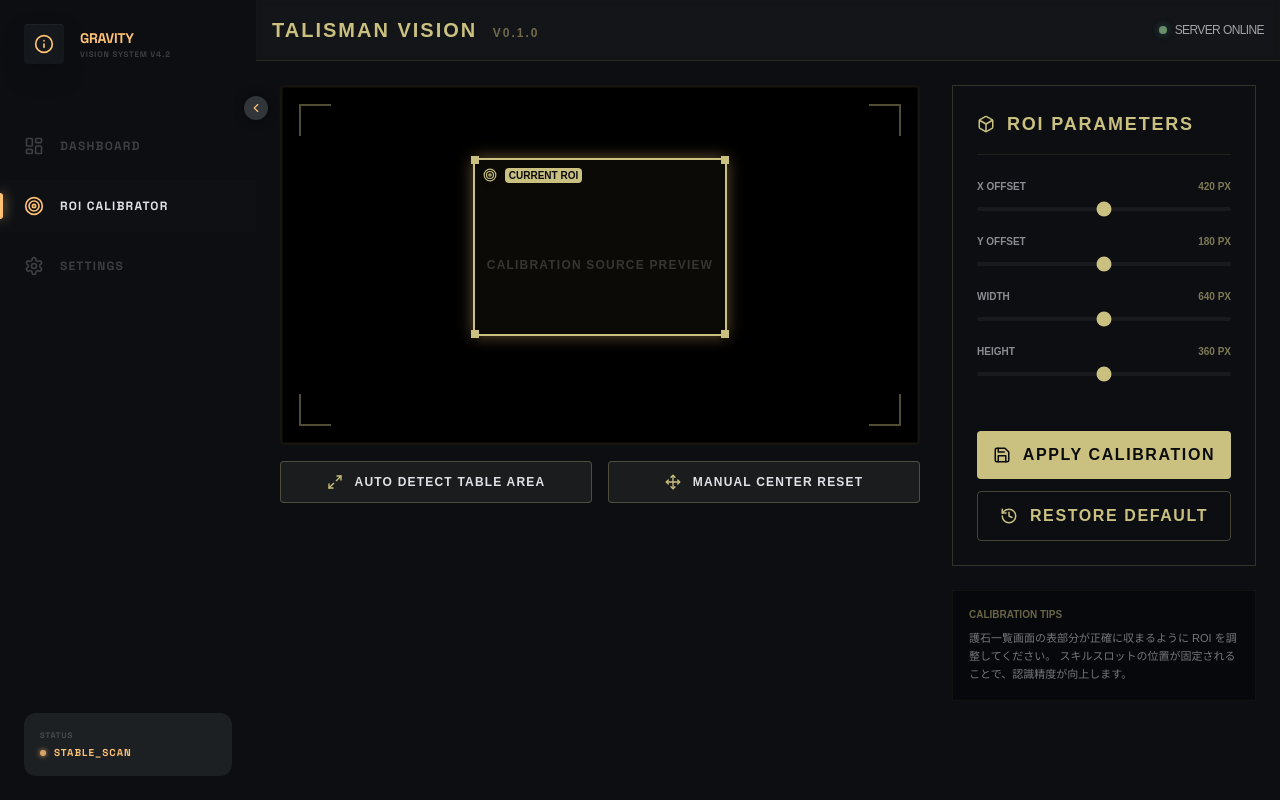
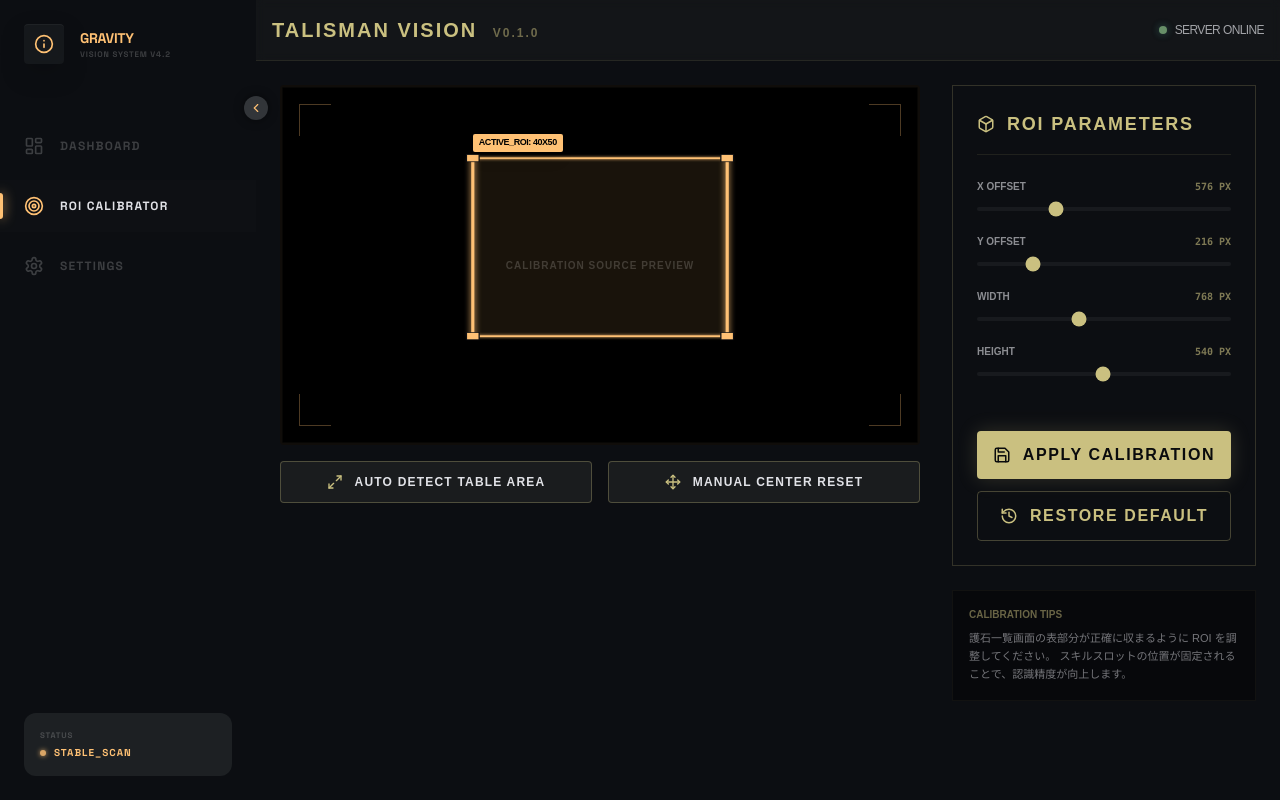
Before and after one commit to TAKE4548/mhws-vision-client, a React (Vite) app: page / in a window 1280 px wide. Both pictures are taken after a click on the button "ROI CALIBRATOR". Built offline with nearby package versions, Linux system fonts and the light colour scheme; the HTML template or start-up script is replaced by a standard one.

Commit message:
feat: implement interactive ROI canvas (REQ-007)

```diff
--- a/src/components/ROICalibrator.tsx
+++ b/src/components/ROICalibrator.tsx
@@ -1,55 +1,36 @@
 import React from 'react'
-import { Target, Maximize2, Move, Box, Save, History } from 'lucide-react'
+import { Maximize2, Move, Box, Save, History } from 'lucide-react'
+import InteractiveCanvas from './roi/InteractiveCanvas'
+import { useROIStore } from '../store/roiStore'
 
 const ROICalibrator = () => {
+  const { roi, updateRoi, resetRoi } = useROIStore();
+
+  // 1920x1080 を基準とした表示用ピクセル計算
+  const displayCoords = {
+    x: Math.round(roi.x * 1920),
+    y: Math.round(roi.y * 1080),
+    w: Math.round(roi.w * 1920),
+    h: Math.round(roi.h * 1080),
+  };
+
   return (
     <div className="grid grid-cols-12 gap-8 animate-in fade-in slide-in-from-right-2 duration-500">
       {/* Simulation Area */}
       <div className="col-span-8 flex flex-col gap-4">
-        <div className="aspect-video bg-black relative rounded border-2 border-mhw-accent/10 overflow-hidden shadow-inner group">
-          {/* Mock Video Frame */}
-          <div className="absolute inset-0 flex items-center justify-center">
-            <span className="text-xs uppercase tracking-widest opacity-20 font-bold">Calibration Source Preview</span>
-          </div>
-
-          {/* ROI Overlay Mock */}
-          <div
-            className="absolute border-2 border-mhw-accent shadow-[0_0_15px_rgba(201,160,99,0.5)] bg-mhw-accent/5 cursor-move"
-            style={{ top: '20%', left: '30%', width: '40%', height: '50%' }}
-          >
-            {/* Corners */}
-            <div className="absolute top-0 left-0 w-2 h-2 bg-mhw-accent -translate-x-1/2 -translate-y-1/2" />
-            <div className="absolute top-0 right-0 w-2 h-2 bg-mhw-accent translate-x-1/2 -translate-y-1/2" />
-            <div className="absolute bottom-0 left-0 w-2 h-2 bg-mhw-accent -translate-x-1/2 translate-y-1/2" />
-            <div className="absolute bottom-0 right-0 w-2 h-2 bg-mhw-accent translate-x-1/2 translate-y-1/2" />
-
-            <div className="absolute top-2 left-2 flex gap-2">
-              <Target size={14} className="text-mhw-accent drop-shadow-md" />
-              <span className="text-[10px] bg-mhw-accent text-mhw-bg font-bold px-1 rounded uppercase">Current ROI</span>
-            </div>
-          </div>
-
-          {/* HUD Overlay */}
-          <div className="absolute inset-0 pointer-events-none border border-mhw-accent/5 flex flex-col justify-between p-4">
-            <div className="flex justify-between">
-              <div className="w-8 h-8 border-t-2 border-l-2 border-mhw-accent/40" />
-              <div className="w-8 h-8 border-t-2 border-r-2 border-mhw-accent/40" />
-            </div>
-            <div className="flex justify-between">
-              <div className="w-8 h-8 border-b-2 border-l-2 border-mhw-accent/40" />
-              <div className="w-8 h-8 border-b-2 border-r-2 border-mhw-accent/40" />
-            </div>
-          </div>
-        </div>
+        <InteractiveCanvas />
 
         <div className="flex gap-4">
-          <button className="flex-1 py-3 bg-mhw-panel border border-mhw-accent/30 rounded flex items-center justify-center gap-3 hover:bg-mhw-accent/5 transition-all">
-            <Maximize2 size={16} className="text-mhw-accent" />
-            <span className="text-xs font-bold uppercase tracking-widest">Auto Detect Table Area</span>
+          <button className="flex-1 py-3 bg-mhw-panel border border-mhw-accent/30 rounded flex items-center justify-center gap-3 hover:bg-mhw-accent/5 transition-all group">
+            <Maximize2 size={16} className="text-mhw-accent group-hover:scale-110 transition-transform" />
+            <span className="text-xs font-bold uppercase tracking-widest text-mhw-text">Auto Detect Table Area</span>
           </button>
-          <button className="flex-1 py-3 bg-mhw-panel border border-mhw-accent/30 rounded flex items-center justify-center gap-3 hover:bg-mhw-accent/5 transition-all">
-            <Move size={16} className="text-mhw-accent" />
-            <span className="text-xs font-bold uppercase tracking-widest">Manual Center Reset</span>
+          <button
+            onClick={resetRoi}
+            className="flex-1 py-3 bg-mhw-panel border border-mhw-accent/30 rounded flex items-center justify-center gap-3 hover:bg-mhw-accent/5 transition-all group"
+          >
+            <Move size={16} className="text-mhw-accent group-hover:scale-110 transition-transform" />
+            <span className="text-xs font-bold uppercase tracking-widest text-mhw-text">Manual Center Reset</span>
           </button>
         </div>
       </div>
@@ -66,41 +47,68 @@ const ROICalibrator = () => {
             <div className="space-y-2">
               <div className="flex justify-between text-[10px] uppercase font-bold opacity-60">
                 <span>X Offset</span>
-                <span className="text-mhw-accent font-hud">420 px</span>
+                <span className="text-mhw-accent font-mono">{displayCoords.x} px</span>
               </div>
-              <input type="range" className="w-full accent-mhw-accent h-1 bg-white/5 appearance-none rounded-full" />
+              <input
+                type="range"
+                min="0" max="1" step="0.001"
+                value={roi.x}
+                onChange={(e) => updateRoi({ x: parseFloat(e.target.value) })}
+                className="w-full accent-mhw-accent h-1 bg-white/5 appearance-none rounded-full cursor-pointer"
+              />
             </div>
 
             <div className="space-y-2">
               <div className="flex justify-between text-[10px] uppercase font-bold opacity-60">
                 <span>Y Offset</span>
-                <span className="text-mhw-accent font-hud">180 px</span>
+                <span className="text-mhw-accent font-mono">{displayCoords.y} px</span>
               </div>
-              <input type="range" className="w-full accent-mhw-accent h-1 bg-white/5 appearance-none rounded-full" />
+              <input
+                type="range"
+                min="0" max="1" step="0.001"
+                value={roi.y}
+                onChange={(e) => updateRoi({ y: parseFloat(e.target.value) })}
+                className="w-full accent-mhw-accent h-1 bg-white/5 appearance-none rounded-full cursor-pointer"
+              />
             </div>
 
             <div className="space-y-2">
               <div className="flex justify-between text-[10px] uppercase font-bold opacity-60">
                 <span>Width</span>
-                <span className="text-mhw-accent font-hud">640 px</span>
+                <span className="text-mhw-accent font-mono">{displayCoords.w} px</span>
               </div>
-              <input type="range" className="w-full accent-mhw-accent h-1 bg-white/5 appearance-none rounded-full" />
+              <input
+                type="range"
+                min="0.01" max="1" step="0.001"
+                value={roi.w}
+                onChange={(e) => updateRoi({ w: parseFloat(e.target.value) })}
+                className="w-full accent-mhw-accent h-1 bg-white/5 appearance-none rounded-full cursor-pointer"
+              />
             </div>
 
             <div className="space-y-2">
               <div className="flex justify-between text-[10px] uppercase font-bold opacity-60">
                 <span>Height</span>
-                <span className="text-mhw-accent font-hud">360 px</span>
+                <span className="text-mhw-accent font-mono">{displayCoords.h} px</span>
               </div>
-              <input type="range" className="w-full accent-mhw-accent h-1 bg-white/5 appearance-none rounded-full" />
+              <input
+                type="range"
+                min="0.01" max="1" step="0.001"
+                value={roi.h}
+                onChange={(e) => updateRoi({ h: parseFloat(e.target.value) })}
+                className="w-full accent-mhw-accent h-1 bg-white/5 appearance-none rounded-full cursor-pointer"
+              />
             </div>
           </div>
 
           <div className="pt-6 space-y-3">
-            <button className="w-full py-3 bg-mhw-accent text-mhw-bg font-bold rounded flex items-center justify-center gap-3 hover:brightness-110 transition-all uppercase tracking-widest">
+            <button className="w-full py-3 bg-mhw-accent text-mhw-bg font-black rounded flex items-center justify-center gap-3 hover:brightness-110 active:scale-[0.98] transition-all uppercase tracking-widest shadow-[0_0_20px_rgba(202,192,128,0.2)]">
               <Save size={18} /> Apply Calibration
             </button>
-            <button className="w-full py-3 border border-mhw-accent/30 text-mhw-accent font-bold rounded flex items-center justify-center gap-3 hover:bg-mhw-accent/5 transition-all uppercase tracking-widest">
+            <button
+              onClick={resetRoi}
+              className="w-full py-3 border border-mhw-accent/30 text-mhw-accent font-bold rounded flex items-center justify-center gap-3 hover:bg-mhw-accent/5 active:scale-[0.98] transition-all uppercase tracking-widest"
+            >
               <History size={18} /> Restore Default
             </button>
           </div>
@@ -108,7 +116,7 @@ const ROICalibrator = () => {
 
         <div className="mhw-panel border border-mhw-accent/5 p-4 bg-black/40">
           <div className="text-[10px] uppercase font-bold text-mhw-accent opacity-50 mb-2">Calibration Tips</div>
-          <p className="text-[11px] opacity-50 leading-relaxed">
+          <p className="text-[11px] text-mhw-text/50 leading-relaxed font-hud">
             護石一覧画面の表部分が正確に収まるように ROI を調整してください。
             スキルスロットの位置が固定されることで、認識精度が向上します。
           </p>
--- /dev/null
+++ b/src/components/roi/InteractiveCanvas.tsx
@@ -0,0 +1,199 @@
+import React, { useState, useRef, useEffect, useCallback } from 'react';
+import { useROIStore, ROICoordinates } from '../../store/roiStore';
+import ResizeHandle from './ResizeHandle';
+
+interface InteractiveCanvasProps {
+  backgroundImage?: string;
+}
+
+type InteractionType = 'move' | 'nw-resize' | 'ne-resize' | 'sw-resize' | 'se-resize' | null;
+
+const InteractiveCanvas: React.FC<InteractiveCanvasProps> = ({ backgroundImage }) => {
+  const { roi, updateRoi } = useROIStore();
+  const containerRef = useRef<HTMLDivElement>(null);
+  const [interaction, setInteraction] = useState<{ type: InteractionType; startPos: { x: number; y: number }; startRoi: ROICoordinates } | null>(null);
+
+  const getNormalizedCoords = (clientX: number, clientY: number) => {
+    if (!containerRef.current) return { x: 0, y: 0 };
+    const rect = containerRef.current.getBoundingClientRect();
+    return {
+      x: (clientX - rect.left) / rect.width,
+      y: (clientY - rect.top) / rect.height
+    };
+  };
+
+  const handleMouseDown = (type: InteractionType, e: React.MouseEvent) => {
+    e.preventDefault();
+    const pos = getNormalizedCoords(e.clientX, e.clientY);
+    setInteraction({
+      type,
+      startPos: pos,
+      startRoi: { ...roi }
+    });
+  };
+
+  const handleMouseMove = useCallback((e: MouseEvent) => {
+    if (!interaction || !containerRef.current) return;
+
+    const currentPos = getNormalizedCoords(e.clientX, e.clientY);
+    const dx = currentPos.x - interaction.startPos.x;
+    const dy = currentPos.y - interaction.startPos.y;
+
+    const newRoi = { ...interaction.startRoi };
+
+    switch (interaction.type) {
+      case 'move':
+        newRoi.x = interaction.startRoi.x + dx;
+        newRoi.y = interaction.startRoi.y + dy;
+        break;
+      case 'nw-resize':
+        newRoi.x = interaction.startRoi.x + dx;
+        newRoi.y = interaction.startRoi.y + dy;
+        newRoi.w = interaction.startRoi.w - dx;
+        newRoi.h = interaction.startRoi.h - dy;
+        break;
+      case 'ne-resize':
+        newRoi.y = interaction.startRoi.y + dy;
+        newRoi.w = interaction.startRoi.w + dx;
+        newRoi.h = interaction.startRoi.h - dy;
+        break;
+      case 'sw-resize':
+        newRoi.x = interaction.startRoi.x + dx;
+        newRoi.w = interaction.startRoi.w - dx;
+        newRoi.h = interaction.startRoi.h + dy;
+        break;
+      case 'se-resize':
+        newRoi.w = interaction.startRoi.w + dx;
+        newRoi.h = interaction.startRoi.h + dy;
+        break;
+    }
+
+    // 負のサイズを防ぐ
+    if (newRoi.w < 0.01) {
+      if (interaction.type?.includes('w')) newRoi.x = interaction.startRoi.x + interaction.startRoi.w - 0.01;
+      newRoi.w = 0.01;
+    }
+    if (newRoi.h < 0.01) {
+      if (interaction.type?.includes('n')) newRoi.y = interaction.startRoi.y + interaction.startRoi.h - 0.01;
+      newRoi.h = 0.01;
+    }
+
+    updateRoi(newRoi);
+  }, [interaction, updateRoi]);
+
+  const handleMouseUp = useCallback(() => {
+    setInteraction(null);
+  }, []);
+
+  useEffect(() => {
+    if (interaction) {
+      window.addEventListener('mousemove', handleMouseMove);
+      window.addEventListener('mouseup', handleMouseUp);
+    } else {
+      window.removeEventListener('mousemove', handleMouseMove);
+      window.removeEventListener('mouseup', handleMouseUp);
+    }
+    return () => {
+      window.removeEventListener('mousemove', handleMouseMove);
+      window.removeEventListener('mouseup', handleMouseUp);
+    };
+  }, [interaction, handleMouseMove, handleMouseUp]);
+
+  // ピクセル換算（描画用）
+  const getPixelStyles = () => {
+    return {
+      left: `${roi.x * 100}%`,
+      top: `${roi.y * 100}%`,
+      width: `${roi.w * 100}%`,
+      height: `${roi.h * 100}%`
+    };
+  };
+
+  return (
+    <div
+      ref={containerRef}
+      className="aspect-video bg-black relative rounded border-2 border-kinetic-outline-variant/20 overflow-hidden shadow-inner group select-none"
+    >
+      {/* Background Image / Placeholder */}
+      <div className="absolute inset-0 flex items-center justify-center">
+        {backgroundImage ? (
+          <img src={backgroundImage} alt="Preview" className="w-full h-full object-contain opacity-50" />
+        ) : (
+          <span className="text-[10px] uppercase tracking-widest opacity-20 font-bold">Calibration Source Preview</span>
+        )}
+      </div>
+
+      {/* SVG Overlay */}
+      <svg
+        viewBox="0 0 100 100"
+        preserveAspectRatio="none"
+        className="absolute inset-0 w-full h-full pointer-events-none"
+      >
+        <defs>
+          <filter id="glow">
+            <feGaussianBlur stdDeviation="0.5" result="coloredBlur"/>
+            <feMerge>
+              <feMergeNode in="coloredBlur"/>
+              <feMergeNode in="SourceGraphic"/>
+            </feMerge>
+          </filter>
+        </defs>
+
+        {/* Darken Outside ROI */}
+        <path
+          fill="rgba(0,0,0,0.5)"
+          fillRule="evenodd"
+          d={`M 0 0 H 100 V 100 H 0 Z M ${roi.x * 100} ${roi.y * 100} h ${roi.w * 100} v ${roi.h * 100} h ${-roi.w * 100} z`}
+          className="transition-all duration-75"
+        />
+
+        {/* ROI Box */}
+        <rect
+          x={roi.x * 100}
+          y={roi.y * 100}
+          width={roi.w * 100}
+          height={roi.h * 100}
+          className="fill-kinetic-amber/5 stroke-kinetic-amber stroke-[0.5] cursor-move pointer-events-auto"
+          style={{ filter: 'url(#glow)' }}
+          onMouseDown={(e) => handleMouseDown('move', e)}
+        />
+
+        {/* Handles */}
+        <g className="pointer-events-auto">
+          <ResizeHandle x={roi.x * 100} y={roi.y * 100} cursor="nwse-resize" onMouseDown={(e) => handleMouseDown('nw-resize', e)} />
+          <ResizeHandle x={(roi.x + roi.w) * 100} y={roi.y * 100} cursor="nesw-resize" onMouseDown={(e) => handleMouseDown('ne-resize', e)} />
+          <ResizeHandle x={roi.x * 100} y={(roi.y + roi.h) * 100} cursor="nesw-resize" onMouseDown={(e) => handleMouseDown('sw-resize', e)} />
+          <ResizeHandle x={(roi.x + roi.w) * 100} y={(roi.y + roi.h) * 100} cursor="nwse-resize" onMouseDown={(e) => handleMouseDown('se-resize', e)} />
+        </g>
+      </svg>
+
+      {/* Label */}
+      <div
+        className="absolute pointer-events-none flex gap-2"
+        style={{
+          left: `${roi.x * 100}%`,
+          top: `calc(${roi.y * 100}% - 24px)`,
+          opacity: roi.y < 0.1 ? 0.3 : 1
+        }}
+      >
+        <span className="text-[9px] bg-kinetic-amber text-black font-black px-1.5 py-0.5 rounded-sm uppercase tracking-tighter shadow-lg">
+          ACTIVE_ROI: {(roi.w * 100).toFixed(0)}x{(roi.h * 100).toFixed(0)}
+        </span>
+      </div>
+
+      {/* HUD Corners */}
+      <div className="absolute inset-0 pointer-events-none border border-kinetic-outline-variant/10 flex flex-col justify-between p-4">
+        <div className="flex justify-between">
+          <div className="w-8 h-8 border-t border-l border-kinetic-amber/30" />
+          <div className="w-8 h-8 border-t border-r border-kinetic-amber/30" />
+        </div>
+        <div className="flex justify-between">
+          <div className="w-8 h-8 border-b border-l border-kinetic-amber/30" />
+          <div className="w-8 h-8 border-b border-r border-kinetic-amber/30" />
+        </div>
+      </div>
+    </div>
+  );
+};
+
+export default InteractiveCanvas;
--- /dev/null
+++ b/src/components/roi/ResizeHandle.tsx
@@ -0,0 +1,27 @@
+import React from 'react';
+
+interface ResizeHandleProps {
+  x: number;
+  y: number;
+  cursor: string;
+  onMouseDown: (e: React.MouseEvent) => void;
+}
+
+const ResizeHandle: React.FC<ResizeHandleProps> = ({ x, y, cursor, onMouseDown }) => {
+  return (
+    <rect
+      x={x - 1}
+      y={y - 1}
+      width={2}
+      height={2}
+      className="fill-kinetic-amber stroke-surface-lowest stroke-[0.2] cursor-pointer transition-transform hover:scale-150"
+      style={{ cursor }}
+      onMouseDown={(e) => {
+        e.stopPropagation();
+        onMouseDown(e);
+      }}
+    />
+  );
+};
+
+export default ResizeHandle;
--- /dev/null
+++ b/src/store/roiStore.ts
@@ -0,0 +1,42 @@
+import { create } from 'zustand';
+
+export interface ROICoordinates {
+  x: number;
+  y: number;
+  w: number;
+  h: number;
+}
+
+interface ROIState {
+  roi: ROICoordinates;
+  setRoi: (roi: ROICoordinates) => void;
+  updateRoi: (updates: Partial<ROICoordinates>) => void;
+  resetRoi: () => void;
+}
+
+const DEFAULT_ROI: ROICoordinates = {
+  x: 0.3,
+  y: 0.2,
+  w: 0.4,
+  h: 0.5
+};
+
+export const useROIStore = create<ROIState>((set) => ({
+  roi: DEFAULT_ROI,
+
+  setRoi: (roi) => set({ roi }),
+
+  updateRoi: (updates) => set((state) => ({
+    roi: {
+      ...state.roi,
+      ...updates,
+      // 0.0 ~ 1.0 の範囲にクランプ
+      x: Math.max(0, Math.min(1, updates.x !== undefined ? updates.x : state.roi.x)),
+      y: Math.max(0, Math.min(1, updates.y !== undefined ? updates.y : state.roi.y)),
+      w: Math.max(0.01, Math.min(1, updates.w !== undefined ? updates.w : state.roi.w)),
+      h: Math.max(0.01, Math.min(1, updates.h !== undefined ? updates.h : state.roi.h)),
+    }
+  })),
+
+  resetRoi: () => set({ roi: DEFAULT_ROI }),
+}));
```
Also changed, not shown: 3 other files (tests, documents, lock files or other folders).
